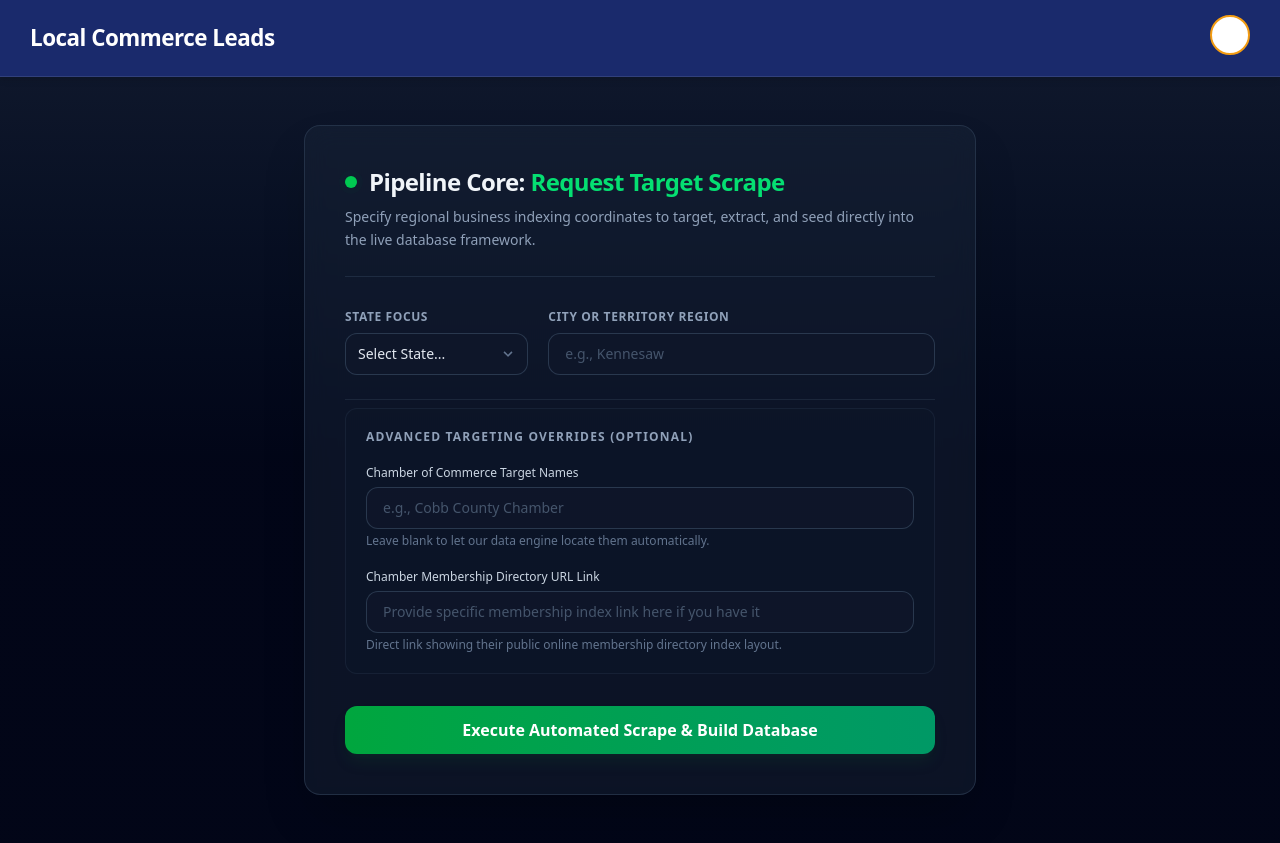
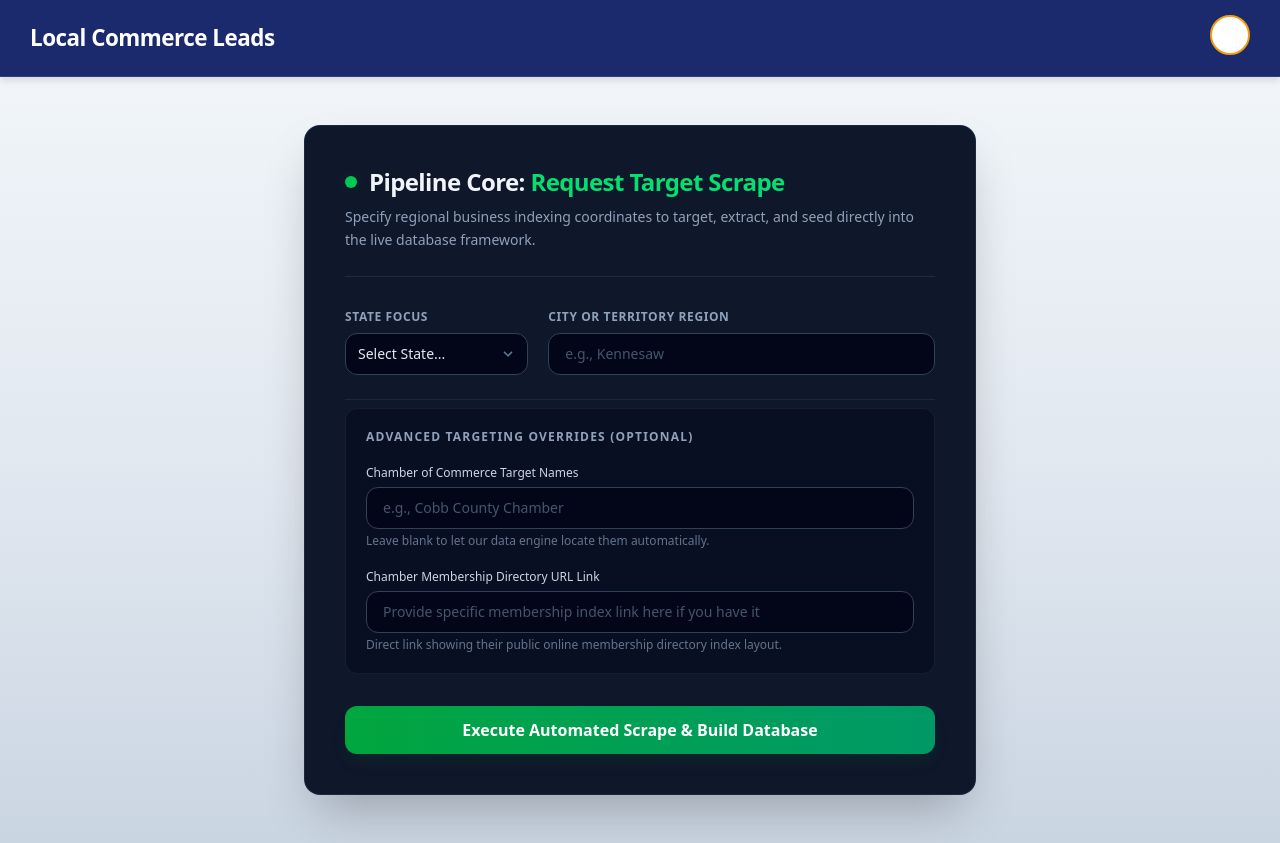
Before and after one commit to Jamminb73/Commerce, a Django app: page /purchase/ in a window 1280 px wide. Run offline with Django 5.2, Linux system fonts and the light colour scheme.

Commit message:
fixing border purchase.html

```diff
--- a/leads/templates/leads/purchase.html
+++ b/leads/templates/leads/purchase.html
@@ -101,7 +101,7 @@
         }
     </style>
 </head>
-<body class="bg-slate-950 font-sans antialiased text-white m-0 min-h-screen">
+<body class="bg-slate-100 font-sans antialiased m-0 min-h-screen">
 
     <nav style="background: var(--primary-bg); padding: 15px 30px; display: flex; justify-content: space-between; align-items: center; border-bottom: 1px solid rgba(255,255,255,0.1);">
         <div style="display: flex; align-items: center; gap: 15px;">
@@ -154,10 +154,10 @@
         </div>
     </nav>
 
-    <div class="min-h-[calc(100vh-73px)] bg-gradient-to-b from-slate-900 via-slate-950 to-slate-950 flex flex-col justify-center py-12 px-4 sm:px-6 lg:px-8">
+    <div class="min-h-[calc(100vh-73px)] bg-gradient-to-b from-slate-100 via-slate-200 to-slate-300 flex flex-col justify-center py-12 px-4 sm:px-6 lg:px-8">
         <div class="w-full max-w-2xl mx-auto">
 
-            <div class="bg-slate-800/40 backdrop-blur-md border border-slate-700/60 rounded-2xl shadow-2xl p-8 md:p-10">
+            <div class="bg-slate-900 border border-slate-700/40 rounded-2xl shadow-2xl p-8 md:p-10 text-white">
 
                 <div class="border-b border-slate-700/50 pb-6 mb-8">
                     <div class="flex items-center space-x-3">
@@ -192,7 +192,7 @@
                             <label class="block text-xs font-semibold text-slate-400 uppercase tracking-wider mb-2">State Focus</label>
                             <div class="relative">
                                 <select name="state_focus" required
-                                        class="w-full bg-slate-900/80 border border-slate-700/80 rounded-xl px-3 py-2.5 text-slate-200 text-sm focus:outline-none focus:ring-2 focus:ring-green-500/50 focus:border-green-500 transition duration-150 appearance-none cursor-pointer">
+                                        class="w-full bg-slate-950 border border-slate-700 rounded-xl px-3 py-2.5 text-slate-200 text-sm focus:outline-none focus:ring-2 focus:ring-green-500/50 focus:border-green-500 transition duration-150 appearance-none cursor-pointer">
                                     <option value="">Select State...</option>
                                     <option value="AL">Alabama</option>
                                     <option value="AK">Alaska</option>
@@ -254,26 +254,26 @@
                         <div class="md:col-span-2">
                             <label class="block text-xs font-semibold text-slate-400 uppercase tracking-wider mb-2">City or Territory Region</label>
                             <input type="text" name="region_name" required placeholder="e.g., Kennesaw"
-                                   class="w-full bg-slate-900/80 border border-slate-700/80 rounded-xl px-4 py-2.5 text-slate-200 text-sm placeholder-slate-600 focus:outline-none focus:ring-2 focus:ring-green-500/50 focus:border-green-500 transition duration-150">
+                                   class="w-full bg-slate-950 border border-slate-700 rounded-xl px-4 py-2.5 text-slate-200 text-sm placeholder-slate-600 focus:outline-none focus:ring-2 focus:ring-green-500/50 focus:border-green-500 transition duration-150">
                         </div>
                     </div>
 
                     <hr class="border-slate-700/40 my-2">
 
-                    <div class="space-y-5 bg-slate-900/30 p-5 rounded-xl border border-slate-700/30">
+                    <div class="space-y-5 bg-slate-950/40 p-5 rounded-xl border border-slate-700/30">
                         <h3 class="text-xs font-bold text-slate-400 uppercase tracking-widest">Advanced Targeting Overrides (Optional)</h3>
 
                         <div>
                             <label class="block text-xs font-medium text-slate-300 mb-1.5">Chamber of Commerce Target Names</label>
                             <input type="text" name="chamber_name" placeholder="e.g., Cobb County Chamber"
-                                   class="w-full bg-slate-900/80 border border-slate-700/80 rounded-xl px-4 py-2.5 text-slate-200 text-sm placeholder-slate-600 focus:outline-none focus:ring-2 focus:ring-green-500/50 focus:border-green-500 transition duration-150">
+                                   class="w-full bg-slate-950 border border-slate-700 rounded-xl px-4 py-2.5 text-slate-200 text-sm placeholder-slate-600 focus:outline-none focus:ring-2 focus:ring-green-500/50 focus:border-green-500 transition duration-150">
                             <p class="text-xs text-slate-500 mt-1">Leave blank to let our data engine locate them automatically.</p>
                         </div>
 
                         <div>
                             <label class="block text-xs font-medium text-slate-300 mb-1.5">Chamber Membership Directory URL Link</label>
                             <input type="url" name="target_url" placeholder="Provide specific membership index link here if you have it"
-                                   class="w-full bg-slate-900/80 border border-slate-700/80 rounded-xl px-4 py-2.5 text-slate-200 text-sm placeholder-slate-600 focus:outline-none focus:ring-2 focus:ring-green-500/50 focus:border-green-500 transition duration-150">
+                                   class="w-full bg-slate-950 border border-slate-700 rounded-xl px-4 py-2.5 text-slate-200 text-sm placeholder-slate-600 focus:outline-none focus:ring-2 focus:ring-green-500/50 focus:border-green-500 transition duration-150">
                             <p class="text-xs text-slate-500 mt-1">Direct link showing their public online membership directory index layout.</p>
                         </div>
                     </div>
```
